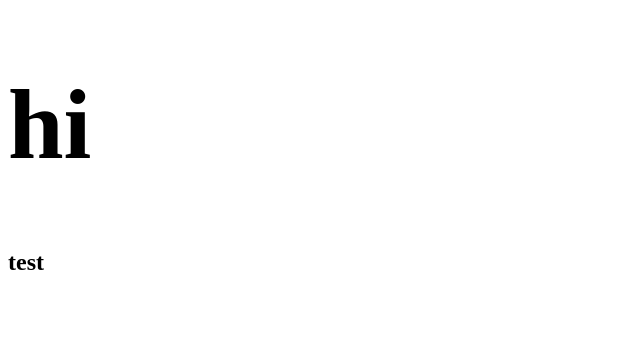
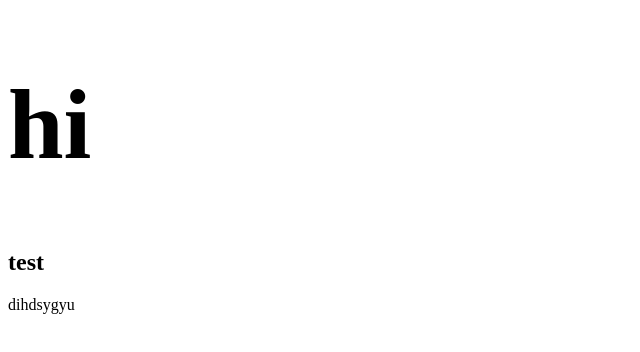
Before and after one commit to JakubRepa/JakubRepa.github.io, a plain HTML site: page index.html in a window 1280 px wide. Shown: the full height of the page, 0-640 px from the left. Drawn offline with Linux system fonts and the light colour scheme.

Commit message:
Update index.html

```diff
--- a/index.html
+++ b/index.html
@@ -9,5 +9,6 @@
 <body>
     <h1>hi</h1>
     <h2>test</h2>
+    <p>dihdsygyu</p>
 </body>
 </html>
```
